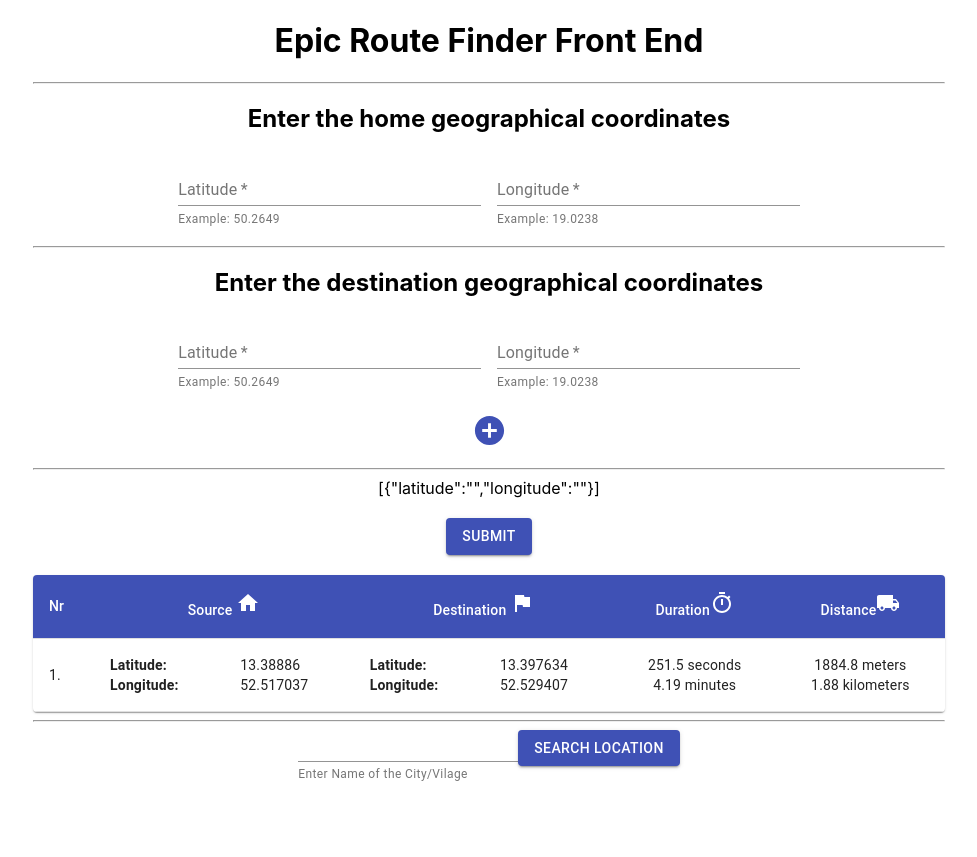
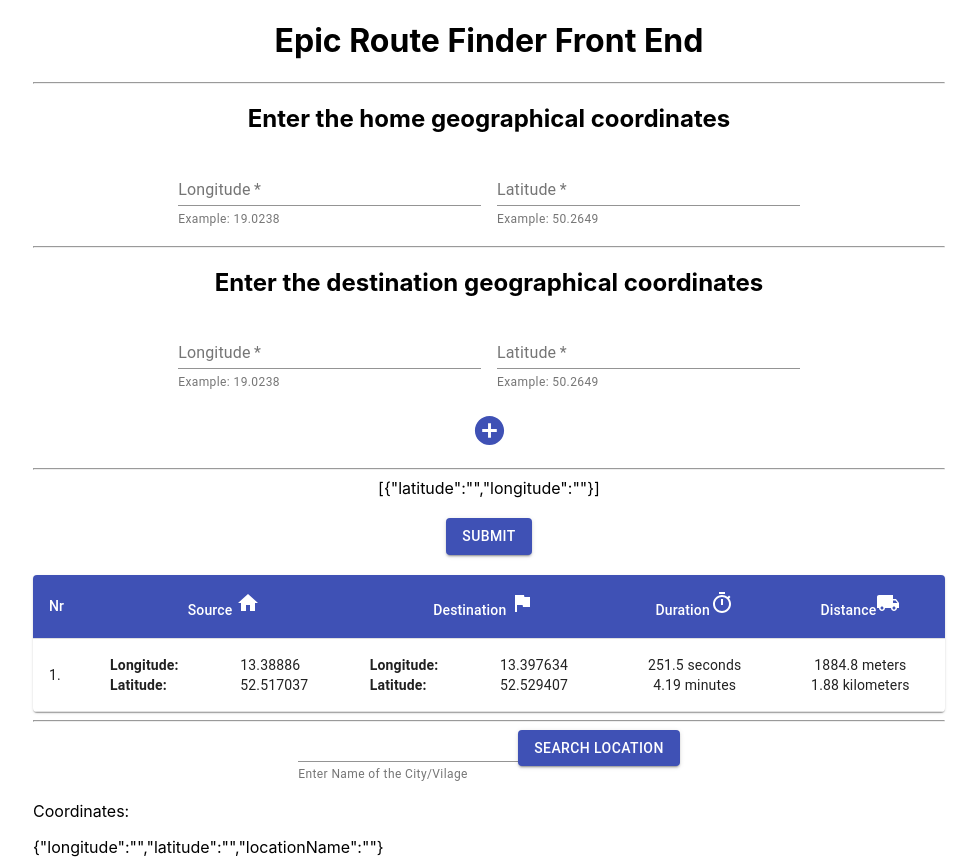
Before and after one commit to ioanzicu/route-finder-front-end, a React (Create React App) app: page / in a window 1280 px wide. Shown: the whole page, without its empty margins (151-1128 px from the left). Before the commit the page ends 800 px from the top, so only its background shows below. Built offline with nearby package versions, Linux system fonts and the light colour scheme; no server answers.

Commit message:
fix latitude and longitude field place, get the coordinates by location name

```diff
--- a/src/App.tsx
+++ b/src/App.tsx
@@ -1,10 +1,20 @@
-import React from "react";
+import React, { useState, useEffect } from "react";
 import "./App.css";
 import Form from "./Form";
 import InputLocation from "./Input";
 import Container from "@material-ui/core/Container";
 
 function App() {
+  const [coordinates, setCoodinates] = useState<{
+    longitude: string;
+    latitude: string;
+    locationName: string;
+  }>({ longitude: "", latitude: "", locationName: "" });
+
+  useEffect(() => {
+    console.log("Coordinates are loaded");
+  }, [coordinates]);
+
   return (
     <Container maxWidth="md">
       <div className="App">
@@ -13,8 +23,10 @@ function App() {
         <hr />
         <Form />
         <hr />
-        <InputLocation />
+        <InputLocation setCoodinates={setCoodinates} />
       </div>
+      <p>Coordinates:</p>
+      {coordinates && JSON.stringify(coordinates)}
     </Container>
   );
 }
--- a/src/Form.tsx
+++ b/src/Form.tsx
@@ -96,10 +96,12 @@ export default function Form() {
     let destinaions: string = "";
     inputList.map(
       (destination: { latitude: string; longitude: string }, index: number) =>
-        (destinaions += `&dst=${destination.latitude},${destination.longitude}`)
+        (destinaions += `&dst=${destination.longitude},${destination.latitude}`)
     );
 
-    const apiUrl = `http://localhost:8080/routes?src=${sourceLatitude},${sourceLongitude}${destinaions}`;
+    // String of format {longitude},{latitude}
+    // http://project-osrm.org/docs/v5.23.0/api/#general-options
+    const apiUrl = `http://localhost:8080/routes?src=${sourceLongitude},${sourceLatitude}${destinaions}`;
     setIsLoaded(true);
     fetch(apiUrl, {
       method: "GET",
@@ -212,6 +214,18 @@ export default function Form() {
         )}
 
         <TextField
+          id="standard-source-longitude"
+          value={sourceLongitude}
+          type="number"
+          inputProps={longitudeProps}
+          size="small"
+          required
+          onChange={handleSourceLongitude}
+          label="Longitude"
+          helperText="Example: 19.0238"
+        />
+
+        <TextField
           id="standard-source-latitude"
           value={sourceLatitude}
           type="number"
@@ -223,18 +237,6 @@ export default function Form() {
           helperText="Example: 50.2649"
         />
 
-        <TextField
-          id="standard-source-longitude"
-          value={sourceLongitude}
-          type="number"
-          inputProps={longitudeProps}
-          size="small"
-          required
-          onChange={handleSourceLongitude}
-          label="Longitude"
-          helperText="Example: 19.0238"
-        />
-
         <hr />
         <h2>Enter the destination geographical coordinates</h2>
 
@@ -242,6 +244,19 @@ export default function Form() {
           inputList.map((destination, index) => {
             return (
               <div key={index * index}>
+                <TextField
+                  id="standard-source-longitude"
+                  value={destination.longitude}
+                  type="number"
+                  inputProps={longitudeProps}
+                  size="small"
+                  name="longitude"
+                  required
+                  onChange={(event) => handleInputChange(event, index)}
+                  label="Longitude"
+                  helperText="Example: 19.0238"
+                />
+
                 <TextField
                   id="standard-source-latitude"
                   value={destination.latitude}
@@ -253,19 +268,6 @@ export default function Form() {
                   onChange={(event) => handleInputChange(event, index)}
                   label="Latitude"
                   helperText="Example: 50.2649"
-                />
-
-                <TextField
-                  id="standard-source-longitude"
-                  value={destination.longitude}
-                  type="number"
-                  inputProps={longitudeProps}
-                  size="small"
-                  name="longitude"
-                  required
-                  onChange={(event) => handleInputChange(event, index)}
-                  label="Longitude"
-                  helperText="Example: 19.0238"
                 />
                 <span>
                   {inputList.length !== 1 && (
@@ -337,9 +339,9 @@ export default function Form() {
                   <TableCell>{index + 1}.</TableCell>
                   <TableCell component="th" scope="row">
                     {/* {data.source} */}
+                    <b>Longitude:</b>
+                    <br />
                     <b>Latitude:</b>
-                    <br />
-                    <b>Longitude:</b>
                   </TableCell>
                   <TableCell>
                     {mockData.source.split(",")[0]}
@@ -347,9 +349,9 @@ export default function Form() {
                     {mockData.source.split(",")[1]}
                   </TableCell>
                   <TableCell>
+                    <b>Longitude:</b>
+                    <br />
                     <b>Latitude:</b>
-                    <br />
-                    <b>Longitude:</b>
                   </TableCell>
                   <TableCell>
                     {row.destination.split(",")[0]}
--- a/src/Input.tsx
+++ b/src/Input.tsx
@@ -124,13 +124,13 @@ const InputLocation = memo((_props: any) => {
     results.Response.View[0].Result[0].Location.DisplayPosition.Longitude &&
     results.Response.View[0].Result[0].Location.Address.Label
   ) {
-    // _props.setCoodinates({
-    //   longitude:
-    //     results.Response.View[0].Result[0].Location.DisplayPosition.Longitude,
-    //   latitude:
-    //     results.Response.View[0].Result[0].Location.DisplayPosition.Latitude,
-    //   locationName: results.Response.View[0].Result[0].Location.Address.Label,
-    // });
+    _props.setCoodinates({
+      longitude:
+        results.Response.View[0].Result[0].Location.DisplayPosition.Longitude,
+      latitude:
+        results.Response.View[0].Result[0].Location.DisplayPosition.Latitude,
+      locationName: results.Response.View[0].Result[0].Location.Address.Label,
+    });
 
     console.log("Result:", results);
   }
@@ -160,6 +160,8 @@ const InputLocation = memo((_props: any) => {
           <i className="fas fa-search-location pr-3"></i> Search Location
         </Button>
       </form>
+
+      {results && JSON.stringify(results)}
     </FormControl>
   );
 });
```
